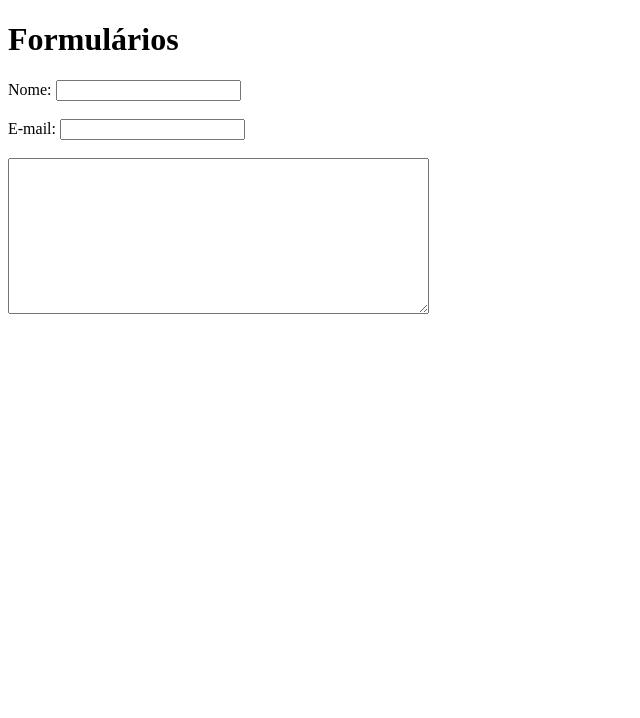
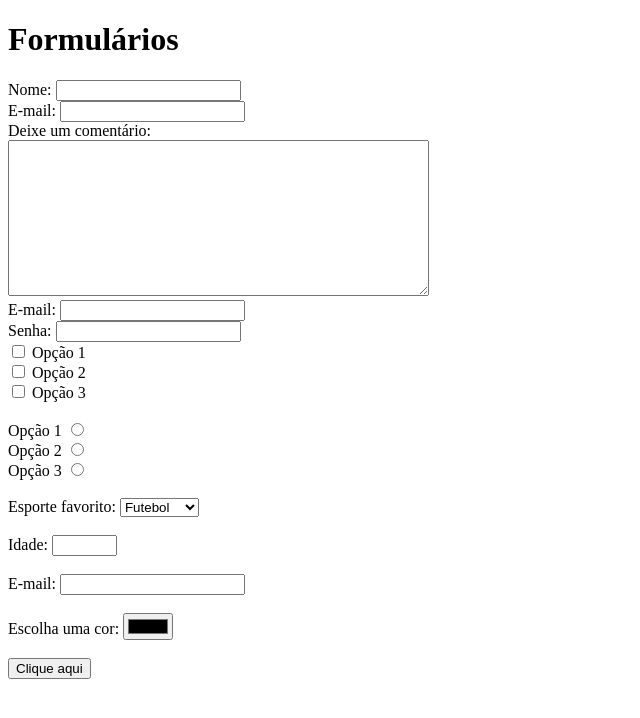
Before and after one commit to dcaldas/SI1N---CSW, a plain HTML site: page Aula 16/index.html in a window 1280 px wide. Shown: the whole page, without its empty margins (0-640 px from the left). Drawn offline with Linux system fonts and the light colour scheme.

Commit message:
Update index.html

```diff
--- a/Aula 16/index.html
+++ b/Aula 16/index.html
@@ -1,22 +1,66 @@
 <!DOCTYPE html>
-<html lang="en">
+<html lang="PT-BR">
+
 <head>
     <meta charset="UTF-8">
+    <meta http-equiv="X-UA-Compatible" content="IE=edge">
     <meta name="viewport" content="width=device-width, initial-scale=1.0">
-    <title>Aula 16</title>
+    <title>Aula-16</title>
 </head>
+
 <body>
     <h1>Formulários</h1>
-        <form action="mailto:dcaldas11@gmail.com" method="post">
-            <label for="nome">Nome:</label>
-            <input type="text" name="Nome" id="nome">
-            <br><br>
-            <label for="email">E-mail:</label>
-            <input type="email" id="email" name="email">
-            <br><br>
-            <textarea name="comentario" id="comments" cols="50" rows="10"
-            placeholder="Escreva abaixo um comentário" readonly>
-            </textarea>
-        </form>
+    <label for="name">Nome:</label>
+    <input type="name" id="name" name="name">
+<br>
+    <label for="email">E-mail:</label>
+    <input type="email" id="email" name="email">
+<br>
+    <label for="Deixe um comentário">Deixe um comentário:</label>
+<br>
+    <textarea name="comentário" id="comentario" cols="50" rows="10" placeholder=""></textarea>
+<br>
+    <label for="email">E-mail:</label>
+    <input type="email" id="email" name="email">
+<br>
+    <label for="Senha">Senha:</label>
+    <input type="password" id="senha" name="senha">
+<br>
+    <input type="checkbox" name="opcao1"> Opção 1
+<br>
+    <input type="checkbox" name="opcao2"> Opção 2
+<br>
+    <input type="checkbox" name="opcao3"> Opção 3
+<br>
+<br>
+    Opção 1 <input type="radio" name="opcao1">
+<br>
+    Opção 2 <input type="radio" name="opcao2">
+<br>
+    Opção 3 <input type="radio" name="opcao3">
+<br>
+<br>
+    <label for="">Esporte favorito:</label>
+    <select name="Esportes" size="1">
+    <option value="">Futebol</option>
+    <option value="">Vôlei</option>
+    <option value="">Basquete</option>
+    </select>
+<br>
+<br>
+    <label for="idade">Idade:</label>
+    <input type="idade" id="idade" name="idade" size="5">
+<br>
+<br>
+    <label for="email">E-mail:</label>
+    <input type="email" id="email" name="email">
+<br>
+<br>
+    <label for="cor">Escolha uma cor:</label>
+    <input type="color">
+<br>
+<br>
+    <input type="submit" value="Clique aqui">
 </body>
+
 </html>
```
